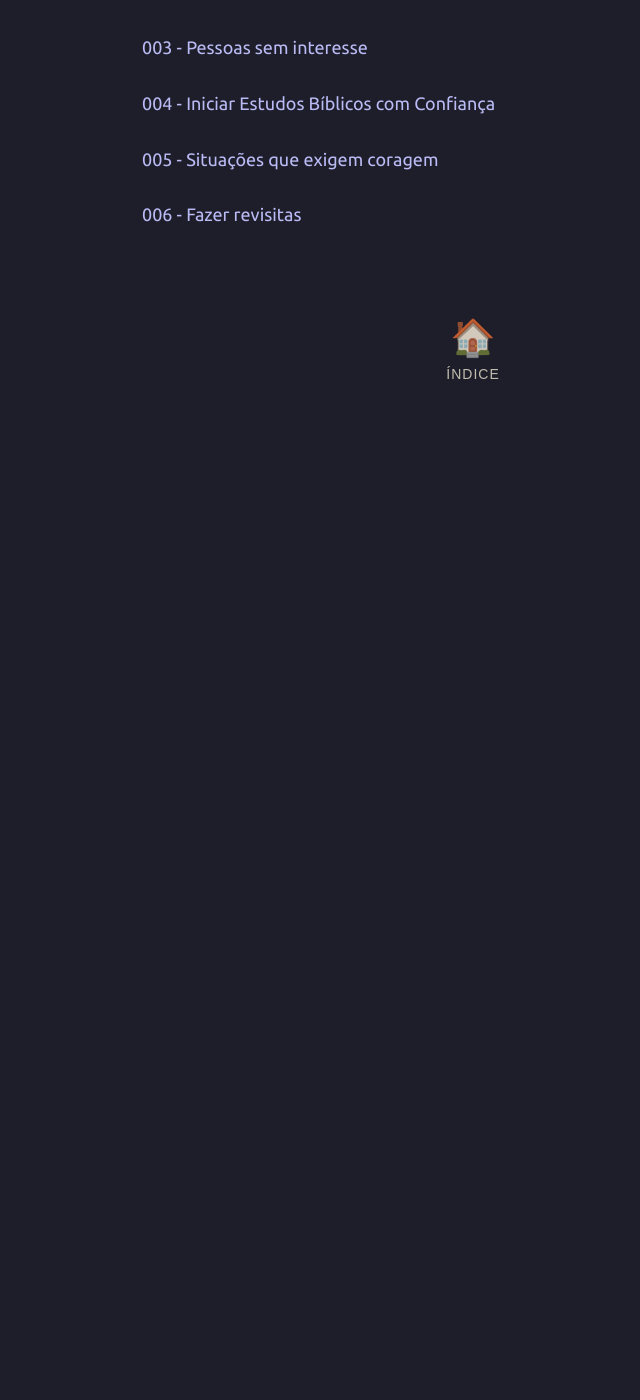
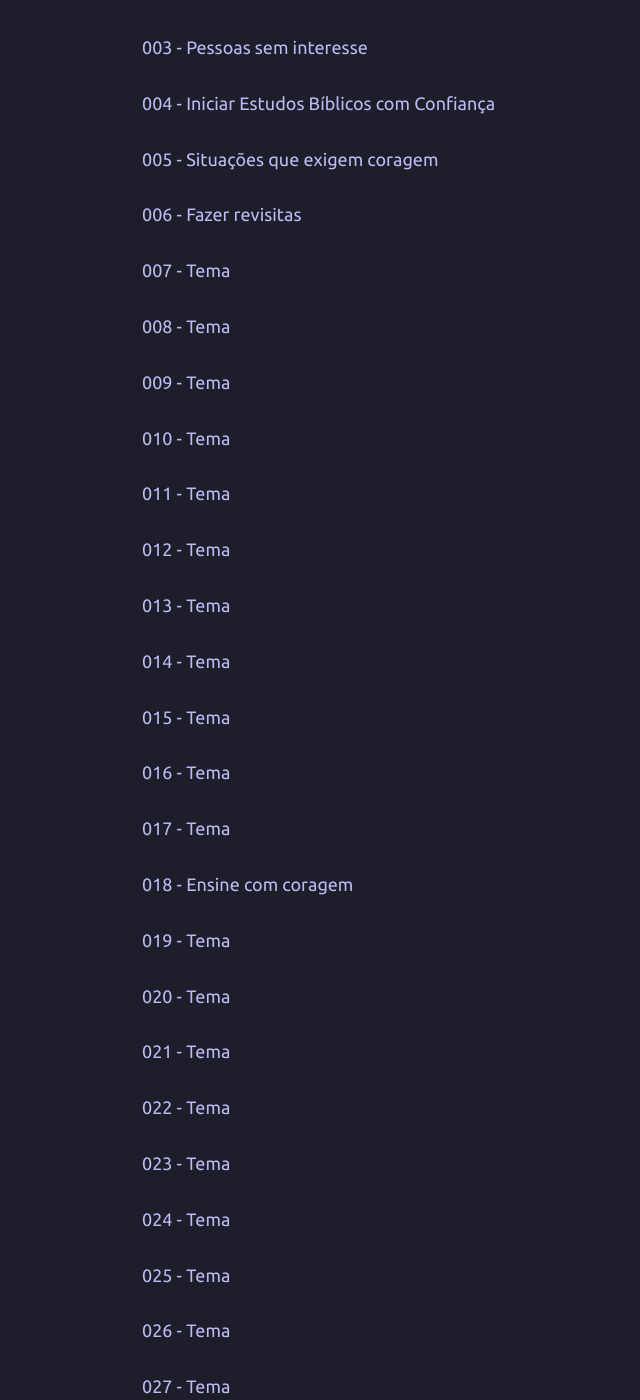
Before and after one commit to joaquim-capitao/jw, a Jekyll site: the page built from saidas/index.md, in a window 1280 px wide and 1400 px high, scrolled down 209 px. Shown: the whole window, without its empty margins (167-807 px from the left). Built offline with Jekyll 4.4.1, drawn with Linux system fonts in a browser that asks for light colours; our own code applies the rules of GitHub Pages for plain Markdown files; before the commit the page ends 900 px from its top, so only the background shows below that; some of the changed text lies outside the part shown.

Commit message:
Update index.md

```diff
--- a/saidas/index.md
+++ b/saidas/index.md
@@ -11,3 +11,71 @@
 [005 - Situações que exigem coragem](https://joaquim-capitao.github.io/jw/saidas/005-saida)
 
 [006 - Fazer revisitas](https://joaquim-capitao.github.io/jw/saidas/006-saida)
+
+[007 - Tema](https://joaquim-capitao.github.io/jw/saidas/007-saida)
+
+[008 - Tema](https://joaquim-capitao.github.io/jw/saidas/008-saida)
+
+[009 - Tema](https://joaquim-capitao.github.io/jw/saidas/009-saida)
+
+[010 - Tema](https://joaquim-capitao.github.io/jw/saidas/010-saida)
+
+[011 - Tema](https://joaquim-capitao.github.io/jw/saidas/011-saida)
+
+[012 - Tema](https://joaquim-capitao.github.io/jw/saidas/012-saida)
+
+[013 - Tema](https://joaquim-capitao.github.io/jw/saidas/013-saida)
+
+[014 - Tema](https://joaquim-capitao.github.io/jw/saidas/014-saida)
+
+[015 - Tema](https://joaquim-capitao.github.io/jw/saidas/015-saida)
+
+[016 - Tema](https://joaquim-capitao.github.io/jw/saidas/016-saida)
+
+[017 - Tema](https://joaquim-capitao.github.io/jw/saidas/017-saida)
+
+[018 - Ensine com coragem](https://joaquim-capitao.github.io/jw/saidas/018-saida)
+
+[019 - Tema](https://joaquim-capitao.github.io/jw/saidas/019-saida)
+
+[020 - Tema](https://joaquim-capitao.github.io/jw/saidas/020-saida)
+
+[021 - Tema](https://joaquim-capitao.github.io/jw/saidas/021-saida)
+
+[022 - Tema](https://joaquim-capitao.github.io/jw/saidas/022-saida)
+
+[023 - Tema](https://joaquim-capitao.github.io/jw/saidas/023-saida)
+
+[024 - Tema](https://joaquim-capitao.github.io/jw/saidas/024-saida)
+
+[025 - Tema](https://joaquim-capitao.github.io/jw/saidas/025-saida)
+
+[026 - Tema](https://joaquim-capitao.github.io/jw/saidas/026-saida)
+
+[027 - Tema](https://joaquim-capitao.github.io/jw/saidas/027-saida)
+
+[028 - Tema](https://joaquim-capitao.github.io/jw/saidas/028-saida)
+
+[029 - Tema](https://joaquim-capitao.github.io/jw/saidas/029-saida)
+
+[030 - Tema](https://joaquim-capitao.github.io/jw/saidas/030-saida)
+
+[031 - Tema](https://joaquim-capitao.github.io/jw/saidas/031-saida)
+
+[032 - Tema](https://joaquim-capitao.github.io/jw/saidas/032-saida)
+
+[033 - Tema](https://joaquim-capitao.github.io/jw/saidas/033-saida)
+
+[034 - Tema](https://joaquim-capitao.github.io/jw/saidas/034-saida)
+
+[035 - Tema](https://joaquim-capitao.github.io/jw/saidas/035-saida)
+
+[036 - Tema](https://joaquim-capitao.github.io/jw/saidas/036-saida)
+
+[037 - Tema](https://joaquim-capitao.github.io/jw/saidas/037-saida)
+
+[038 - Tema](https://joaquim-capitao.github.io/jw/saidas/038-saida)
+
+[039 - Tema](https://joaquim-capitao.github.io/jw/saidas/039-saida)
+
+[040 - Tema](https://joaquim-capitao.github.io/jw/saidas/040-saida)
```
